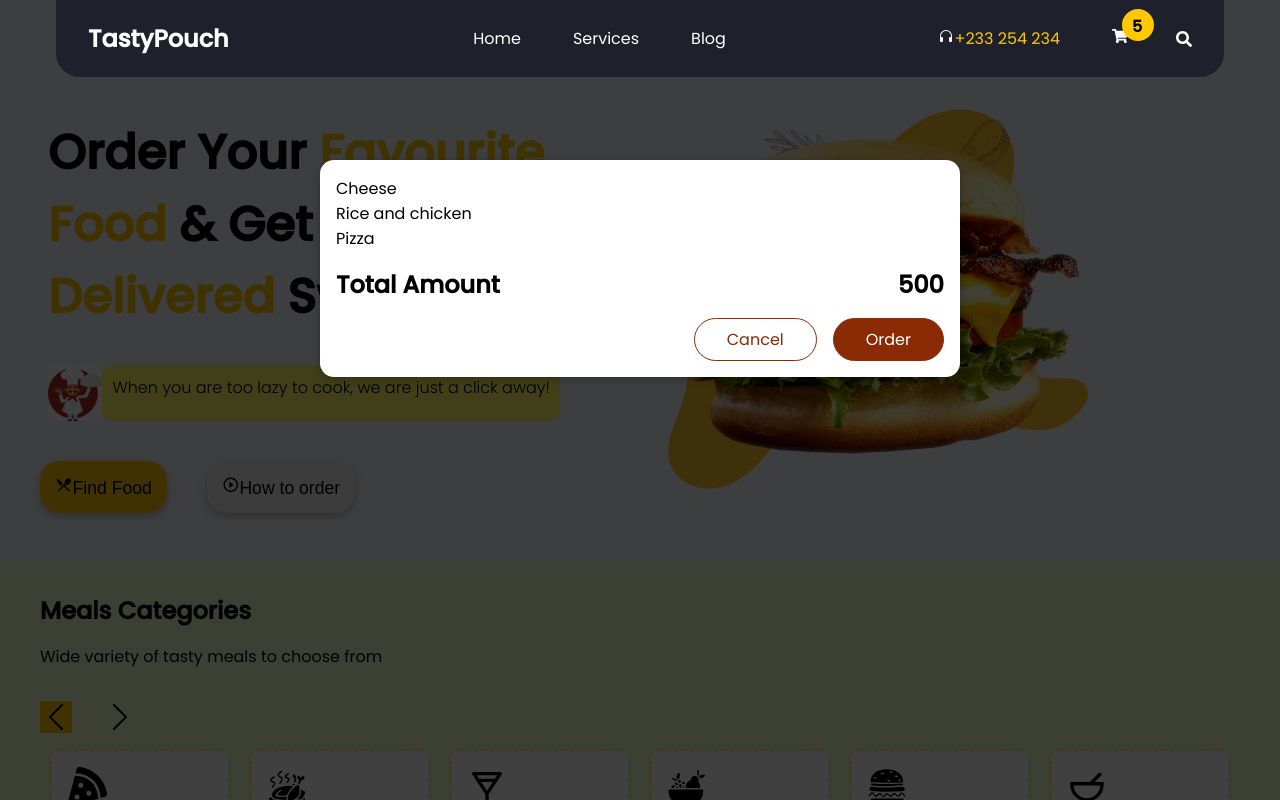
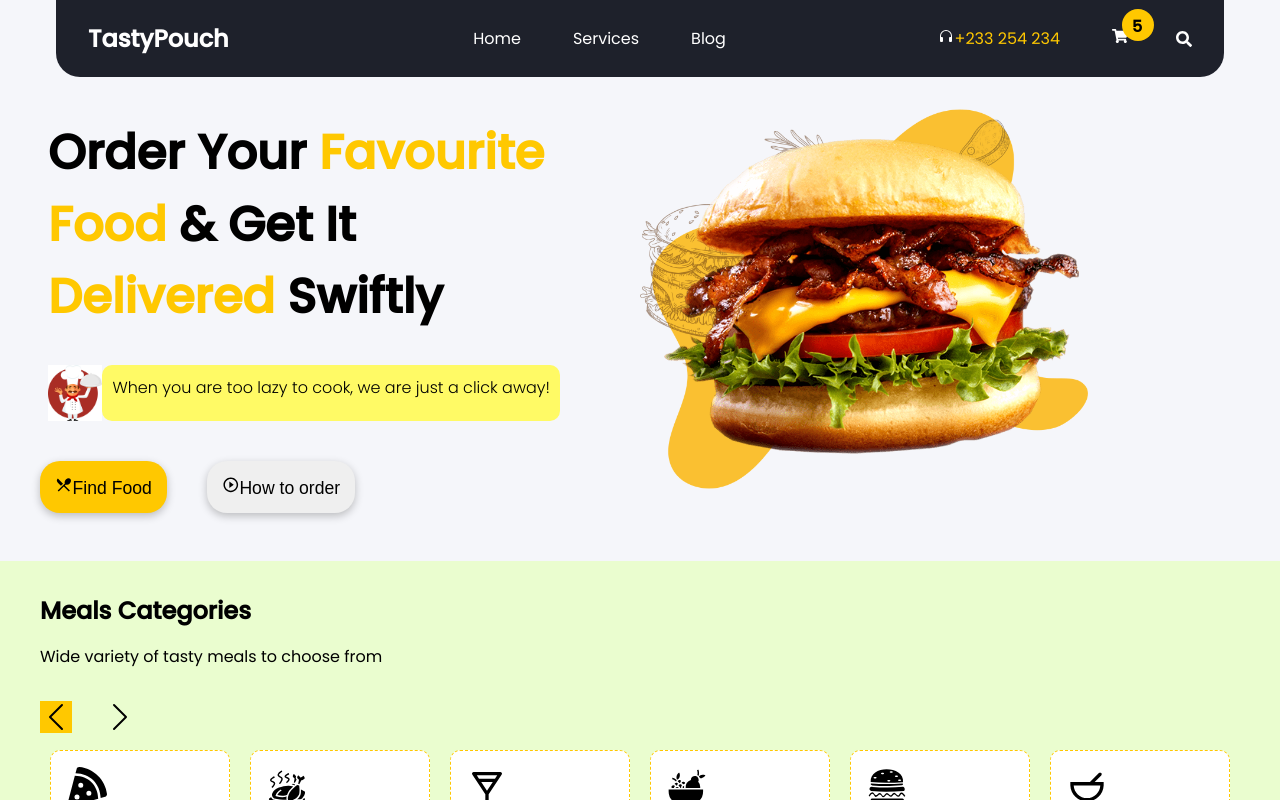
Before and after one commit to emmanuelkumah/foodily, a React (Create React App) app: page / in a window 1280 px wide. Shown: the top 800 px of the page. Built offline with nearby package versions, Linux system fonts and the light colour scheme.

Commit message:
Add Cart modal

```diff
--- a/src/App.js
+++ b/src/App.js
@@ -1,4 +1,4 @@
-import React from "react";
+import React, { useState } from "react";
 import Hero from "./Components/Hero/Hero";
 import MealsCat from "./Components/MealsCategories/MealsCat";
 import MealsDelivery from "./Components/MealsDelivery/MealsDelivery";
@@ -6,12 +6,21 @@ import NavBar from "./Components/NavBar/NavBar";
 import MainMeals from "./Components/MainMeals/MainMeals";
 import Footer from "./Components/Footer/Footer";
 import { Cart } from "./Components/Cart/Cart";
+
 function App() {
+  const [showCart, setShowCart] = useState(false);
+
+  const handleShowCart = () => {
+    setShowCart(true);
+  };
+  const handleHideCart = () => {
+    setShowCart(false);
+  };
   return (
     <>
       <header>
-        <Cart />
-        <NavBar />
+        {showCart && <Cart handleHideCart={handleHideCart} />}
+        <NavBar handleShowCart={handleShowCart} />
       </header>
       <main>
         <Hero />
--- a/src/Components/Cart/Cart.js
+++ b/src/Components/Cart/Cart.js
@@ -2,7 +2,7 @@ import React from "react";
 import Modal from "../Modal/Modal";
 import classes from "./Cart.module.css";
 
-export const Cart = (props) => {
+export const Cart = ({ handleHideCart }) => {
   const cartItems = [
     { id: 1, name: "Cheese", amt: 50 },
     { id: 2, name: "Rice and chicken", amt: 150 },
@@ -16,14 +16,16 @@ export const Cart = (props) => {
     );
   });
   return (
-    <Modal>
+    <Modal handleHideCart={handleHideCart}>
       {items}
       <div className={classes.total}>
         <span>Total Amount</span>
         <span>500</span>
       </div>
       <div className={classes.actions}>
-        <button className={classes["button--alt"]}>Cancel</button>
+        <button className={classes["button--alt"]} onClick={handleHideCart}>
+          Cancel
+        </button>
         <button className={classes.button}>Order</button>
       </div>
     </Modal>
--- a/src/Components/Cart/Cart.module.css
+++ b/src/Components/Cart/Cart.module.css
@@ -23,7 +23,7 @@
   font: inherit;
   cursor: pointer;
   background-color: transparent;
-  border: 1px solid #8a2b06;
+  border: none;
   padding: 0.5rem 2rem;
   border-radius: 25px;
   margin-left: 1rem;
@@ -31,16 +31,15 @@
 
 .actions button:hover,
 .actions button:active {
-  background-color: #5a1a01;
-  border-color: #5a1a01;
-  color: white;
+  background-color: #83b692;
+  color: #000;
 }
 
 .actions .button--alt {
-  color: #8a2b06;
+  color: #000;
 }
 
 .actions .button {
-  background-color: #8a2b06;
-  color: white;
+  background-color: #ffc800;
+  color: #000;
 }
--- a/src/Components/Modal/Modal.js
+++ b/src/Components/Modal/Modal.js
@@ -2,26 +2,26 @@ import React from "react";
 import ReactDOM from "react-dom";
 import classes from "./Modal.module.css";
 
-const BackDrops = (props) => {
-  return <div className={classes.backdrop} />;
+const BackDrops = ({ handleHideCart }) => {
+  return <div className={classes.backdrop} onClick={handleHideCart} />;
 };
-const Overlay = (props) => {
+const Overlay = ({ children }) => {
   return (
     <div className={classes.modal}>
-      <div className={classes.content}>{props.children}</div>
+      <div className={classes.content}>{children}</div>
     </div>
   );
 };
 
 const portalElement = document.getElementById("overlay");
-const Modal = (props) => {
+const Modal = ({ handleHideCart, children }) => {
   return (
     <>
-      {ReactDOM.createPortal(<BackDrops />, portalElement)}
       {ReactDOM.createPortal(
-        <Overlay>{props.children}</Overlay>,
+        <BackDrops handleHideCart={handleHideCart} />,
         portalElement
       )}
+      {ReactDOM.createPortal(<Overlay>{children}</Overlay>, portalElement)}
     </>
   );
 };
--- a/src/Components/NavBar/NavBar.js
+++ b/src/Components/NavBar/NavBar.js
@@ -6,7 +6,7 @@ import { BsHeadphones } from "react-icons/bs";
 import { FaSearch, FaShoppingCart } from "react-icons/fa";
 import { IconContext } from "react-icons/lib";
 
-function NavBar() {
+function NavBar({ handleShowCart }) {
   const [showMenu, setShowMenu] = useState(false);
 
   function toggleMenu() {
@@ -44,7 +44,7 @@ function NavBar() {
                 +233 254 234
               </p>
             </div>
-            <div className={classes.cart}>
+            <div className={classes.cart} onClick={handleShowCart}>
               <FaShoppingCart />
               <p className={classes.cartNotf}>5</p>
             </div>
```
